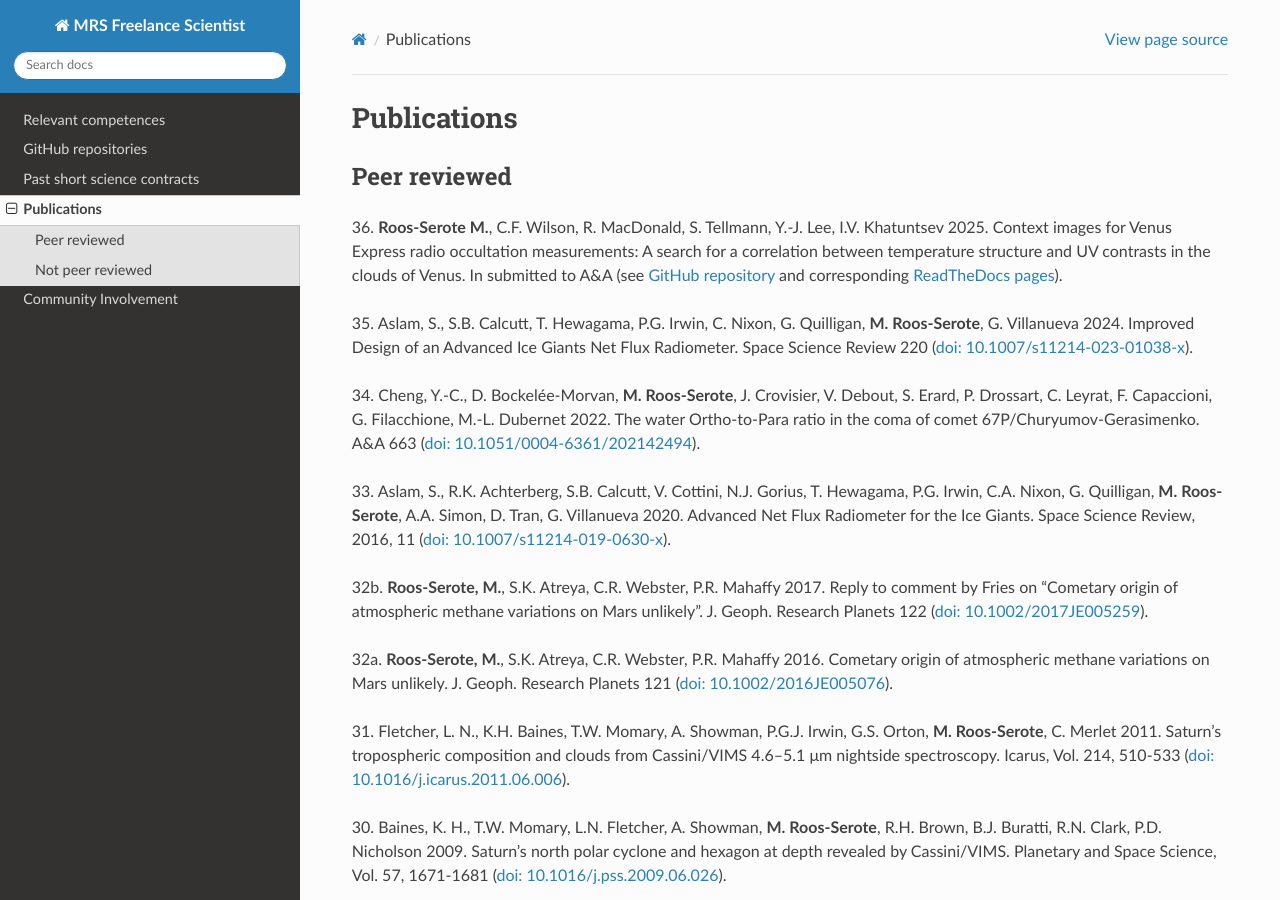
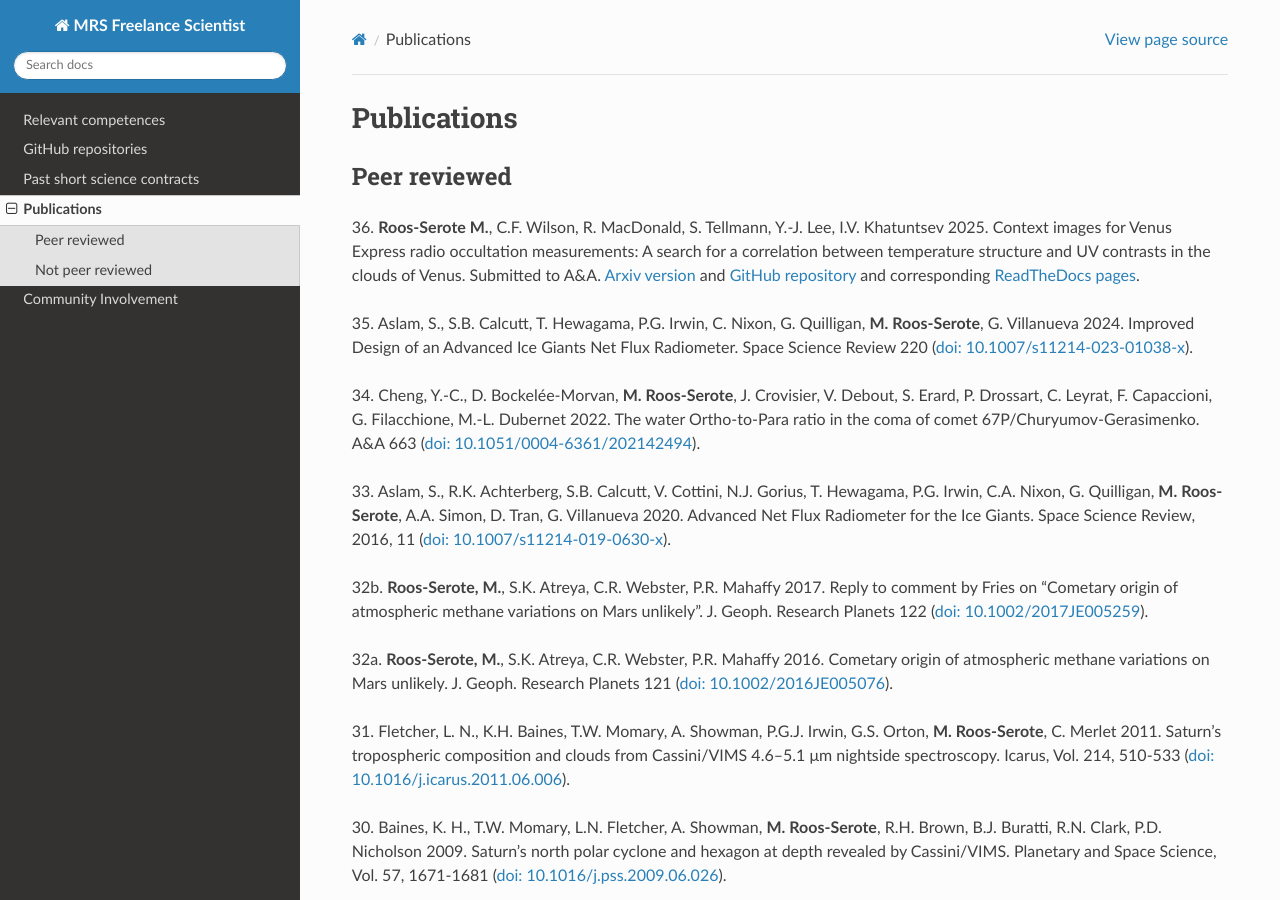
Before and after one commit to PleaseStateTheNatureOfYourInquiry/MRSFreelanceScientist, a Sphinx documentation site: the page built from docs/publications.rst, in a window 1280 px wide and 900 px high. Built offline with Sphinx 7.4.7 and the Read the Docs theme 3.1.0, drawn with Linux system fonts in a browser that asks for light colours.

Commit message:
Venus paper update

```diff
--- a/docs/publications.rst
+++ b/docs/publications.rst
@@ -12,9 +12,8 @@ Peer reviewed
 **Roos-Serote M.**, C.F. Wilson, R. MacDonald, S. Tellmann, Y.-J. Lee, I.V. Khatuntsev 2025.
 Context images for Venus Express radio occultation measurements: A search for a correlation between temperature structure
 and UV contrasts in the clouds of Venus.
-In submitted to A&A
-(see `GitHub repository <https://github.com/PleaseStateTheNatureOfYourInquiry/VenusResearchWorkBook>`_ and
-corresponding `ReadTheDocs pages <https://venusresearchworkbook.readthedocs.io/en/latest/>`_).
+Submitted to A&A. `Arxiv version <https://arxiv.org/abs/2502.04650>`_ and `GitHub repository <https://github.com/PleaseStateTheNatureOfYourInquiry/VenusResearchWorkBook>`_ and
+corresponding `ReadTheDocs pages <https://venusresearchworkbook.readthedocs.io/en/latest/>`_.
 
 .. _publication35:
 
--- a/docs/relevantcompetences.rst
+++ b/docs/relevantcompetences.rst
@@ -9,7 +9,7 @@ Coding / Software
 I have been writing code ever since I got involved with research in 1991.
 My code skills much increased while developing a complete software landscape (including GUIs) for data acquisition, reduction and analysis
 for cardiac rhythm studies at the Erasmus University Hospital in Rotterdam, the Netherlands, between 2018 and 2024.
-Unfortunately I cannot share any of these applications on GitHub, since sadly practices of Open Science are uncommon in medical research.
+I unfortunately cannot share these applications on GitHub, since practices of Open Science are uncommon in medical research.
 Please see my :ref:`GitHub repositories <githubrepositories>`.
 
 * Python, Cython;
```
